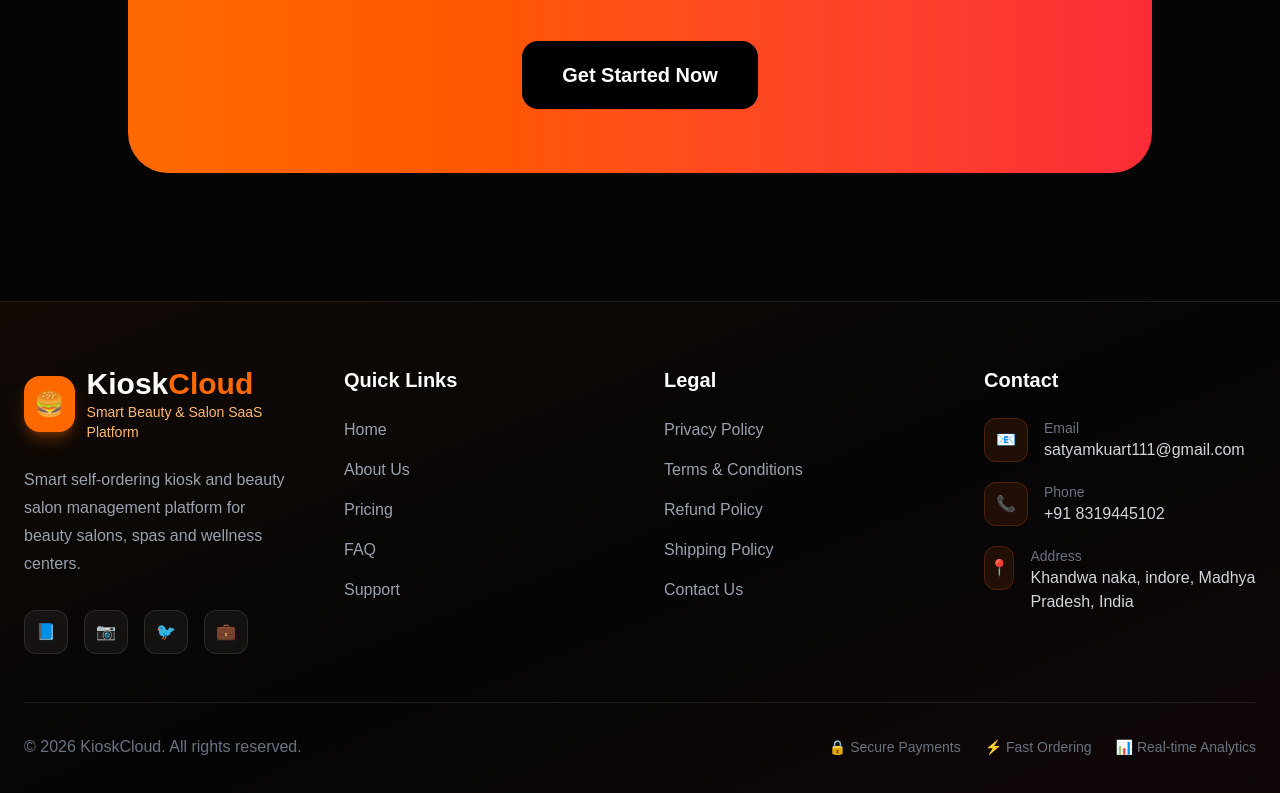
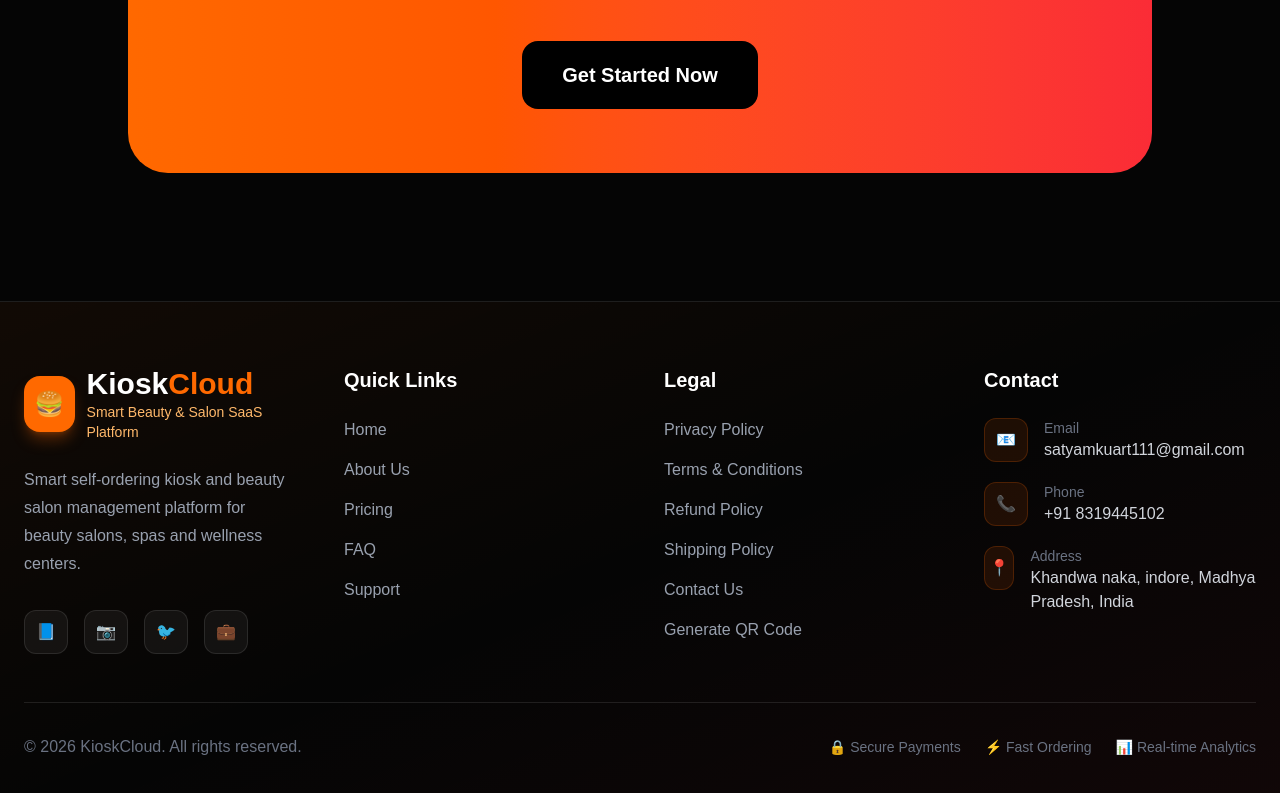
Before and after one commit to satyam-hi/afrontselfbuty, a Next.js app: page / in a window 1280 px wide. Shown: the part 4383-5176 px from the top of the page. Built offline with nearby package versions, Linux system fonts and the light colour scheme.

Commit message:
qr link  add

```diff
--- a/app/component/web/footer.jsx
+++ b/app/component/web/footer.jsx
@@ -165,6 +165,10 @@
                       Contact Us
                     </Link>
 
+                     <a href="https://images-eight-weld.vercel.app/" target="_blank" rel="noopener noreferrer"  className="text-gray-400 hover:text-orange-400 transition">
+                      Generate QR Code
+                    </a>
+
                   </div>
 
                 </div>
```
